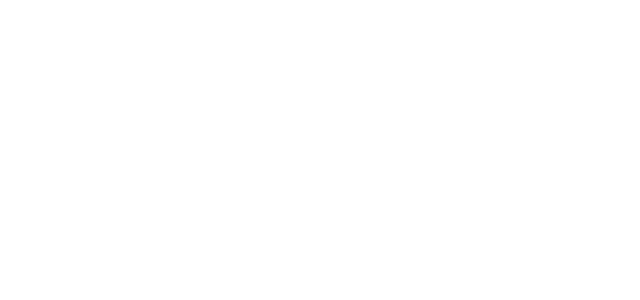
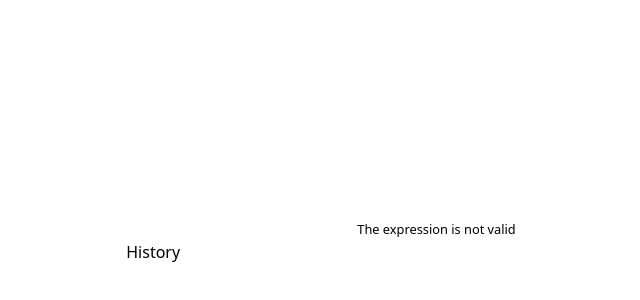
Before and after one commit to zatkniz/suprnation-test, a Vue app: page /calculator in a window 1280 px wide. Before the commit this address had no page. Shown: the part 160-460 px from the top of the page, without its empty margins (319-959 px from the left). Built offline with nearby package versions, Linux system fonts and the light colour scheme.

Commit message:
Add history on expressions

```diff
--- a/src/components/CalculatorComponent.vue
+++ b/src/components/CalculatorComponent.vue
@@ -1,8 +1,21 @@
 <template>
   <div class="flex flex-col">
-    <input v-model="expression" class="border-2 text-4xl" type="text" />
+    <input
+      @keypress.enter="addToHistory"
+      v-model="expression"
+      class="border-2 text-4xl"
+      type="text"
+    />
     <small v-if="typeof error == 'string'">{{ error }}</small>
     <h4 v-else>{{ result }}</h4>
+  </div>
+  <div class="mt-4">
+    <h2>History</h2>
+    <ol>
+      <li v-for="(item, index) in history" :key="index">
+        {{ index + 1 }}: {{ item }}
+      </li>
+    </ol>
   </div>
 </template>
 
@@ -16,6 +29,16 @@
  * The model that binds the input change
  */
 const expression: Ref<string> = ref("");
+
+const history: Ref<string[]> = ref<string[]>([]);
+
+const addToHistory = (): void => {
+  if (typeof error.value !== "string") {
+    history.value.push(expression.value);
+    expression.value = "";
+    history.value = history.value.slice(-5);
+  }
+};
 
 /**
  * The computed result of the expression
--- a/src/router/index.ts
+++ b/src/router/index.ts
@@ -1,11 +1,16 @@
 import { createRouter, createWebHistory, RouteRecordRaw } from "vue-router";
-import HomeView from "../views/HomeView.vue";
+import EvaluationPage from "../views/EvaluationPage.vue";
 
 const routes: Array<RouteRecordRaw> = [
   {
     path: "/",
-    name: "home",
-    component: HomeView,
+    name: "evaluation",
+    component: EvaluationPage,
+  },
+  {
+    path: "/calculator",
+    name: "calculator",
+    component: EvaluationPage,
   },
 ];
 
```
Also changed, not shown: src/views/EvaluationPage.vue (renamed from src/views/HomeView.vue).
